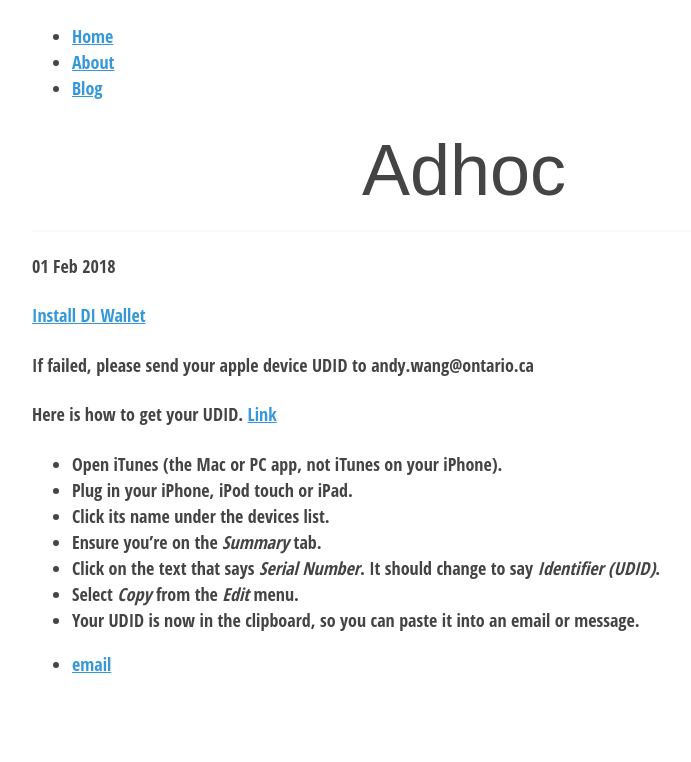
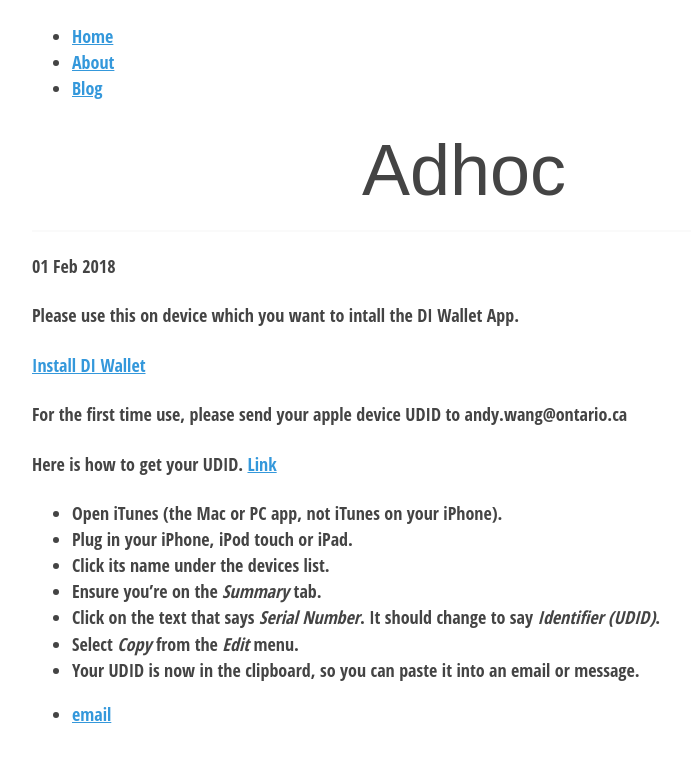
Before and after one commit to andywang1908/andywang1908.github.io, a Jekyll site: the page built from _posts/2018-02-01-adhoc-.md, in a window 1280 px wide. Shown: the top 762 px of the page, without its empty margins (176-867 px from the left). Built offline with Jekyll 4.4.1, drawn with Linux system fonts in a browser that asks for light colours; our own code applies the rules of GitHub Pages for plain Markdown files.

Commit message:
Update 2018-02-01-adhoc-.md

```diff
--- a/_posts/2018-02-01-adhoc-.md
+++ b/_posts/2018-02-01-adhoc-.md
@@ -1,7 +1,9 @@
+
+Please use this on device which you want to intall the DI Wallet App.
 
 <a href='itms-services://?action=download-manifest&url=https://andywang1908.github.io/images/manifest.plist'>Install DI Wallet </a>
 
-If failed, please send your apple device UDID to andy.wang@ontario.ca
+For the first time use, please send your apple device UDID to andy.wang@ontario.ca
 
 Here is how to get your UDID. <a href='https://www.innerfence.com/howto/find-iphone-unique-device-identifier-udid'>Link</a>
 
```
